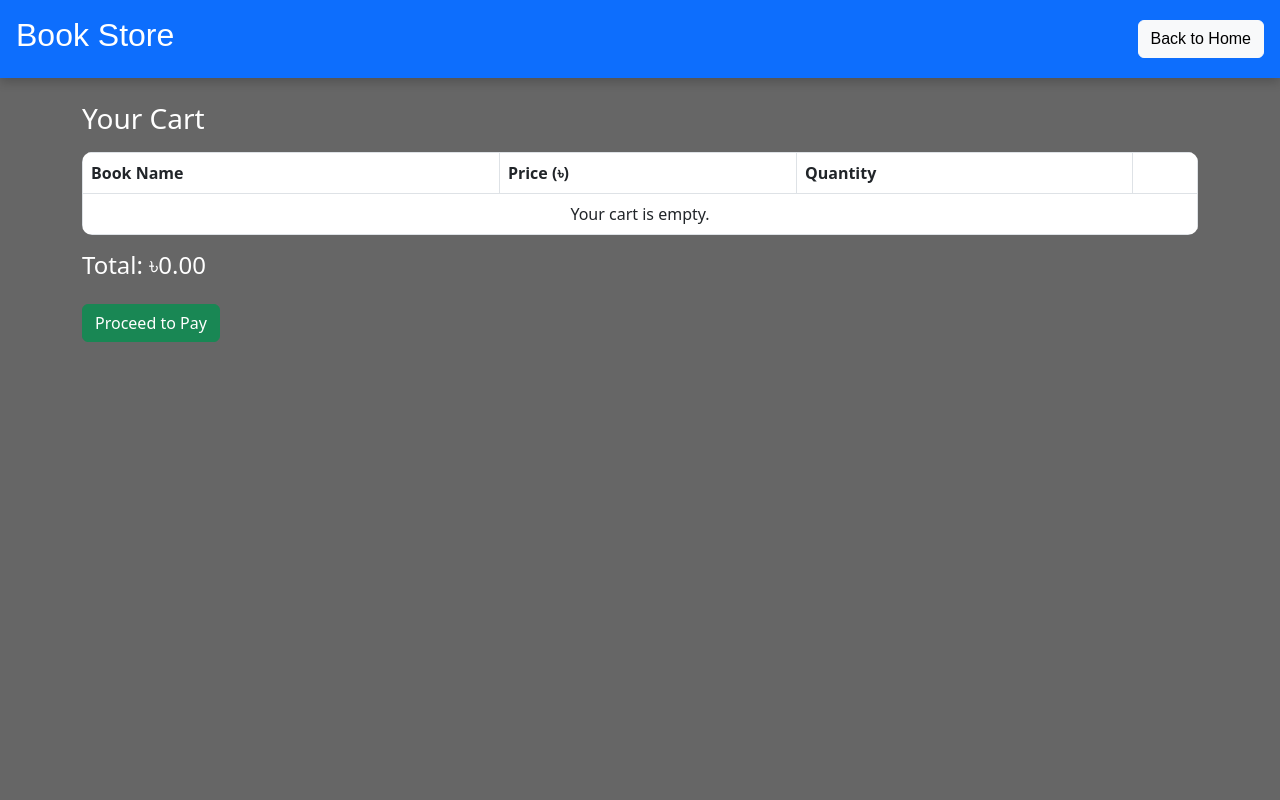
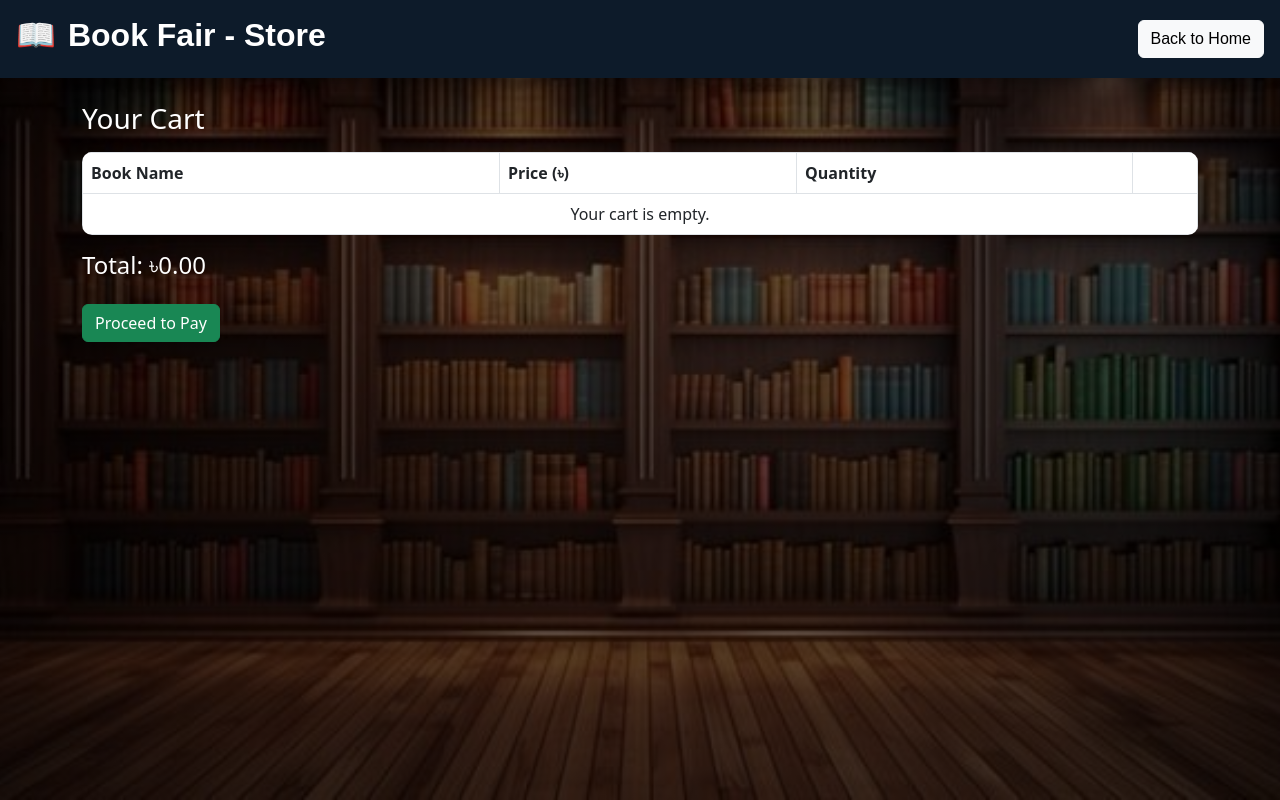
Before and after one commit to AshekinAshik/Book-Fair-Store, a plain HTML site: page cart.html in a window 1280 px wide. Drawn offline with nearby package versions, Linux system fonts and the light colour scheme.

Commit message:
css updated

```diff
--- a/cart.html
+++ b/cart.html
@@ -13,8 +13,8 @@
 </head>
 
 <body>
-    <header class="d-flex justify-content-between align-items-center p-3 bg-primary text-white">
-        <h2>Book Store</h2>
+    <header class="d-flex justify-content-between align-items-center p-3">
+        <h1>Book Fair - Store</h1>
         <button class="btn btn-light" onclick="window.location.href='index.html'">Back to Home</button>
     </header>
 
```
Also changed, not shown: index.html (+1 -1 lines), book-store-bg.jpg (added).
